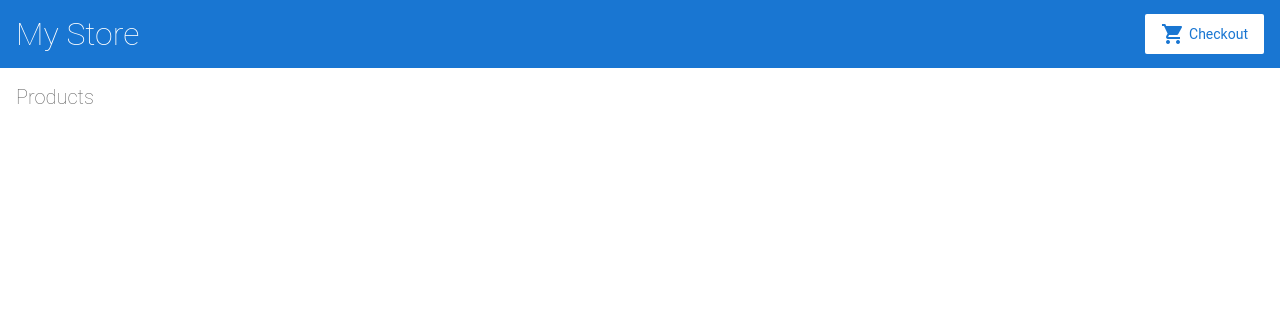
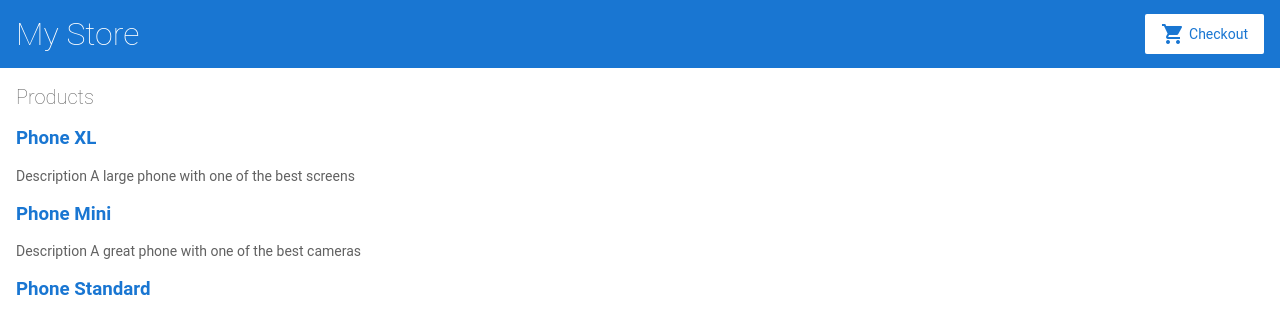
Before and after one commit to lexaabrahamsen/angular-7rvgrs, an Angular app: page / in a window 1280 px wide. Shown: the top 334 px of the page. Built offline with nearby package versions, Linux system fonts and the light colour scheme.

Commit message:
Display product name and description (if there is one)

```diff
--- a/src/app/product-list/product-list.component.html
+++ b/src/app/product-list/product-list.component.html
@@ -1,5 +1,18 @@
 <h2>Products</h2>
 
+<div *ngFor="let product of products">
+
+  <h3>
+    <a [title]="product.name + 'details'">
+      {{ product.name }}
+    </a>
+  </h3>
+
+  <p *ngIf="product.description">
+    Description {{ product.description }}
+  </p>
+
+</div>
 
 <!--
 Copyright Google LLC. All Rights Reserved.
```
